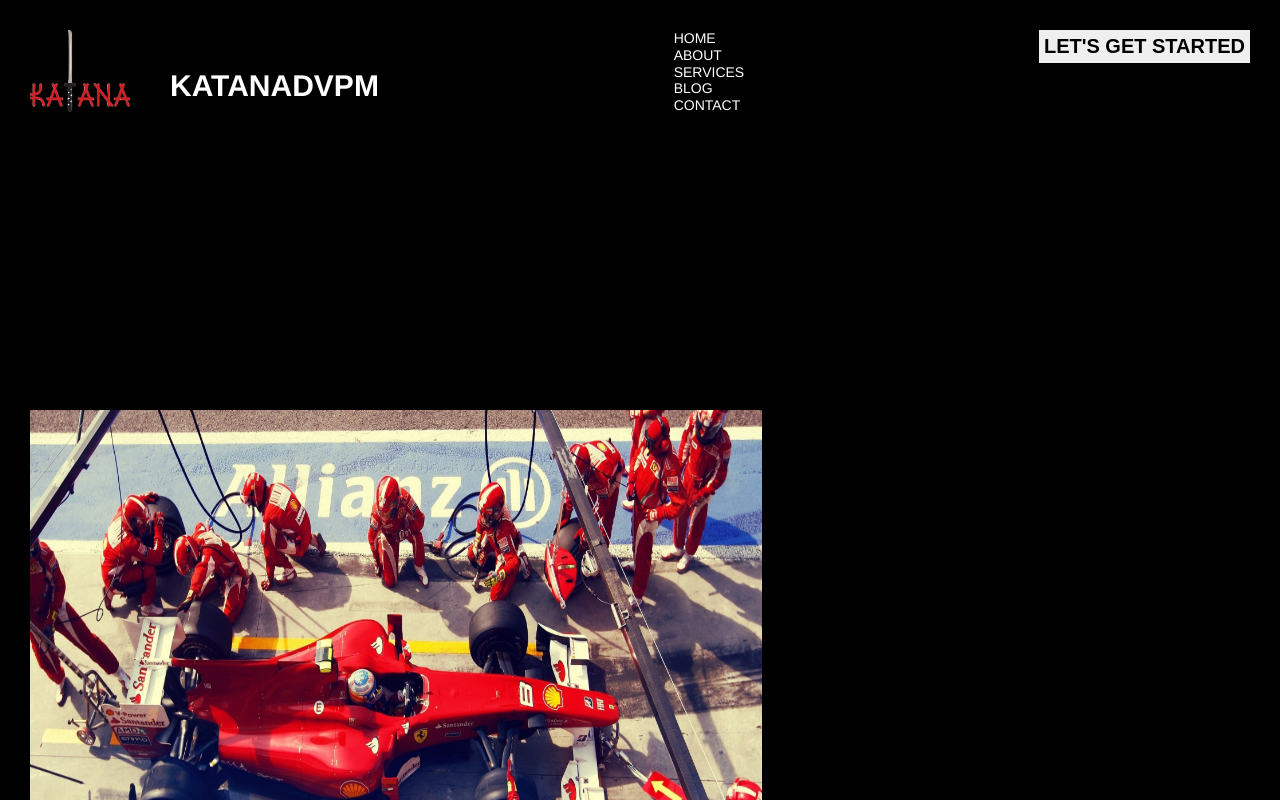
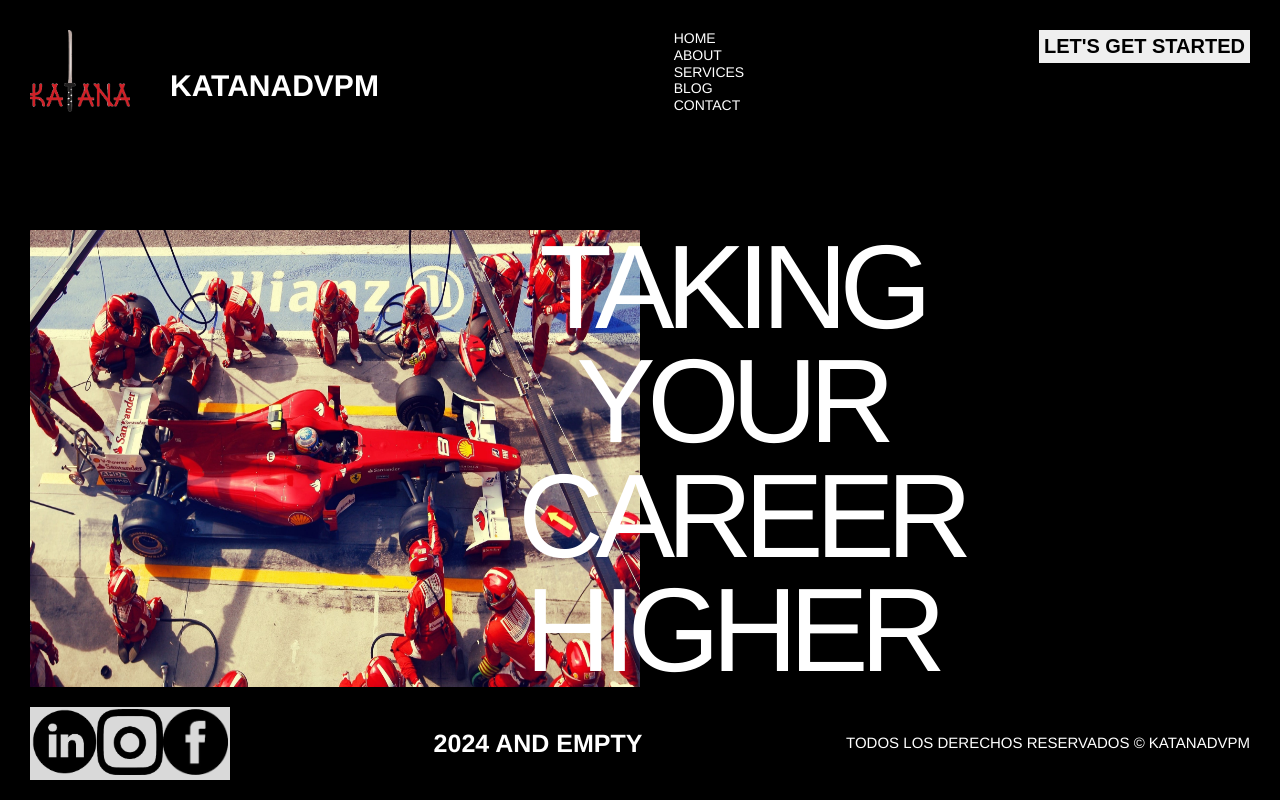
Before and after one commit to eliasveron/Proyecto-EV-59940, a plain HTML site: page pages/about.html in a window 1280 px wide. Shown: the top 800 px of the page. Drawn offline with Linux system fonts and the light colour scheme.

Commit message:
ajustes y grid a about.html

```diff
--- a/css/styles.css
+++ b/css/styles.css
@@ -26,6 +26,9 @@
 header{
     display: flex;
     justify-content: space-between;
+}
+
+.header-index{
     height: 23.75rem;
 }
 
@@ -152,8 +155,7 @@
 
 .contenedor-section-about{
     display: grid;
-    grid-template-columns: repeat(5,1fr);
-    grid-template-rows: 1fr;
+    grid-template-columns: 40% 10% 25% 25%;
 }
 
 .body-About{
@@ -164,8 +166,10 @@
     background-image: cover;
     background-repeat: no-repeat;
     width: 100%;
-    height: 37.5rem;
-    grid-column: 1/4;
+    height: auto;
+    grid-column: 1 / 3;
+    grid-row: 1 / 2;
+    order: 1;
 }
 
 .div-bImg img{
@@ -174,8 +178,11 @@
 }
 
 .titulo-About{
-    grid-column: 3/5;
     display: inline-block;
+    grid-column: 2 / 4;
+    grid-row: 1 / 2;
+    display: inline-block;
+    order: 2;
 }
 
 .titulo-About h1{
--- a/pages/about.html
+++ b/pages/about.html
@@ -48,11 +48,11 @@
             <div class="div-bImg">
                 <img src="../images/backgroundAbout.jpg" alt="Imagen de fondo">
             </div>
-            <article class="titulo-About">
+            <div class="titulo-About">
                 <h1>
                     TAKING YOUR <br> CAREER <br> HIGHER
                 </h1>
-            </article>
+            </div>
         </section>
     </main>
     <footer class="div-demas-footer">
```
Also changed, not shown: index.html (+1 -1 lines).
